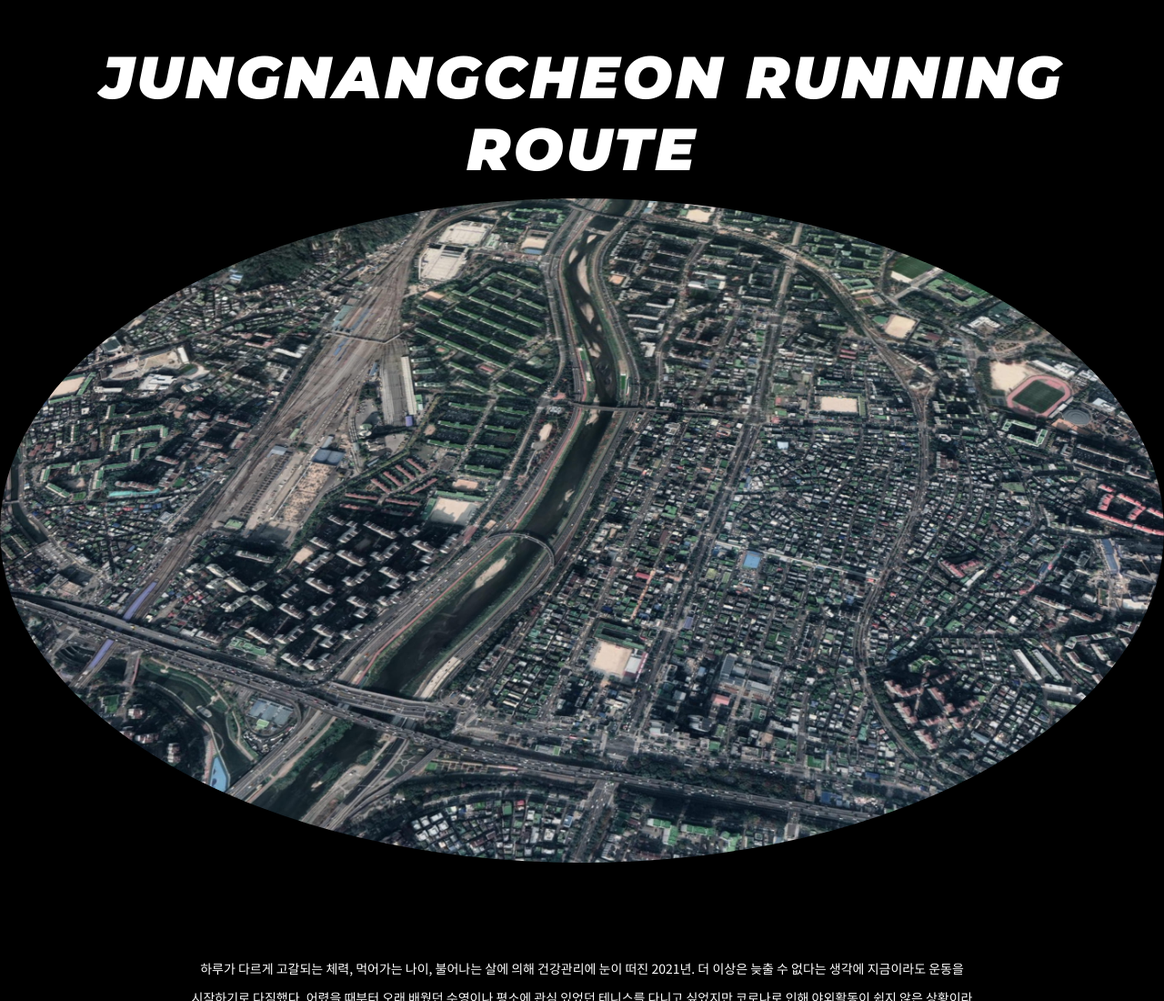
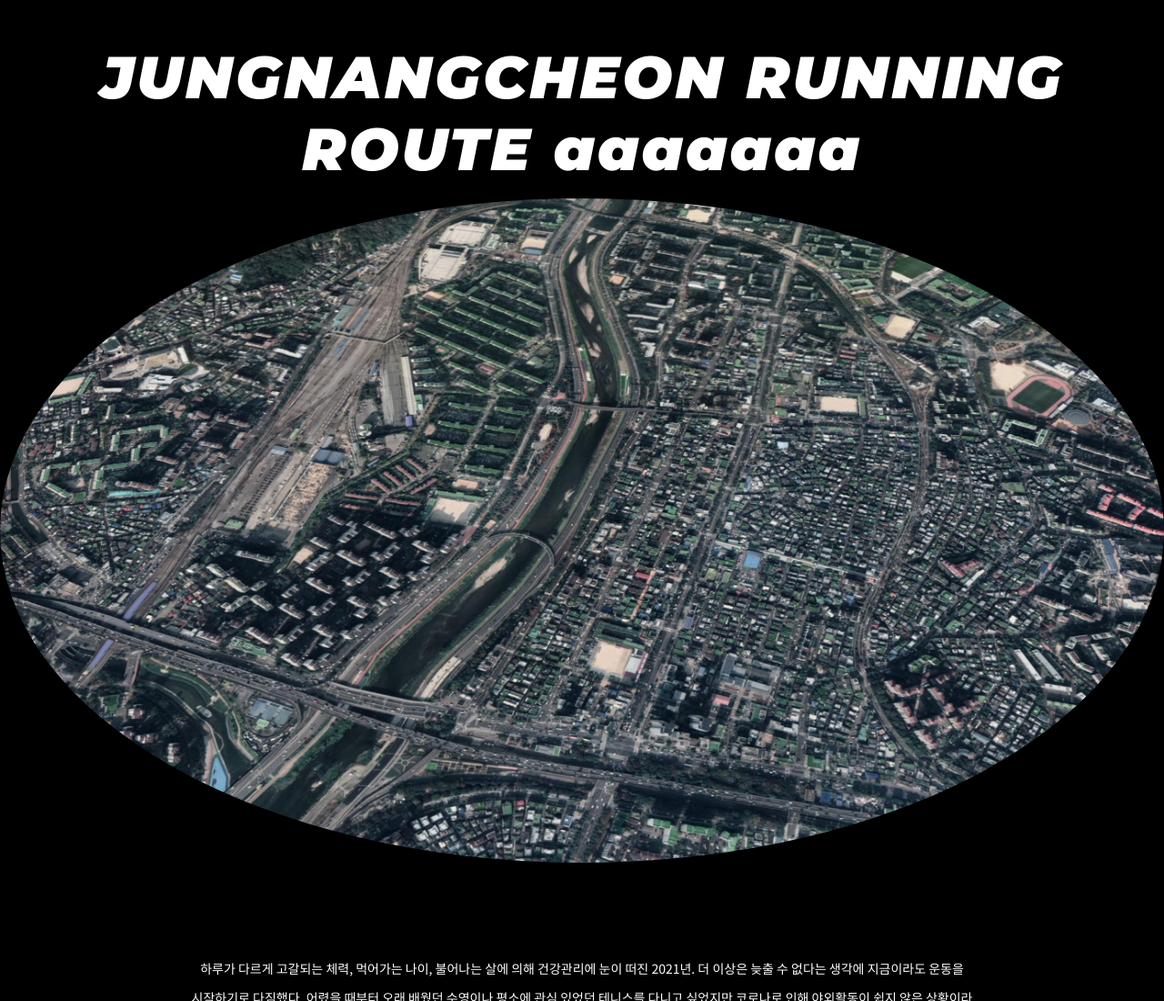
Before and after one commit to soyoungzo/2021-project1, a plain HTML site: page index.html in a window 1280 px wide. Shown: the top 1100 px of the page at 91% size. Drawn offline with Linux system fonts and the light colour scheme.

Commit message:
Add files via upload

```diff
--- a/index.html
+++ b/index.html
@@ -63,7 +63,7 @@
 </style>
 <body>
     <header>
-        <h1>JUNGNANGCHEON RUNNING ROUTE</h1>
+        <h1>JUNGNANGCHEON RUNNING ROUTE aaaaaaa</h1>
         <img style="border-radius: 50%;" src="img1.jpg">
         <p class="a">
             하루가 다르게 고갈되는 체력,  먹어가는 나이, 불어나는 살에 의해 건강관리에 눈이 떠진 2021년.
```
